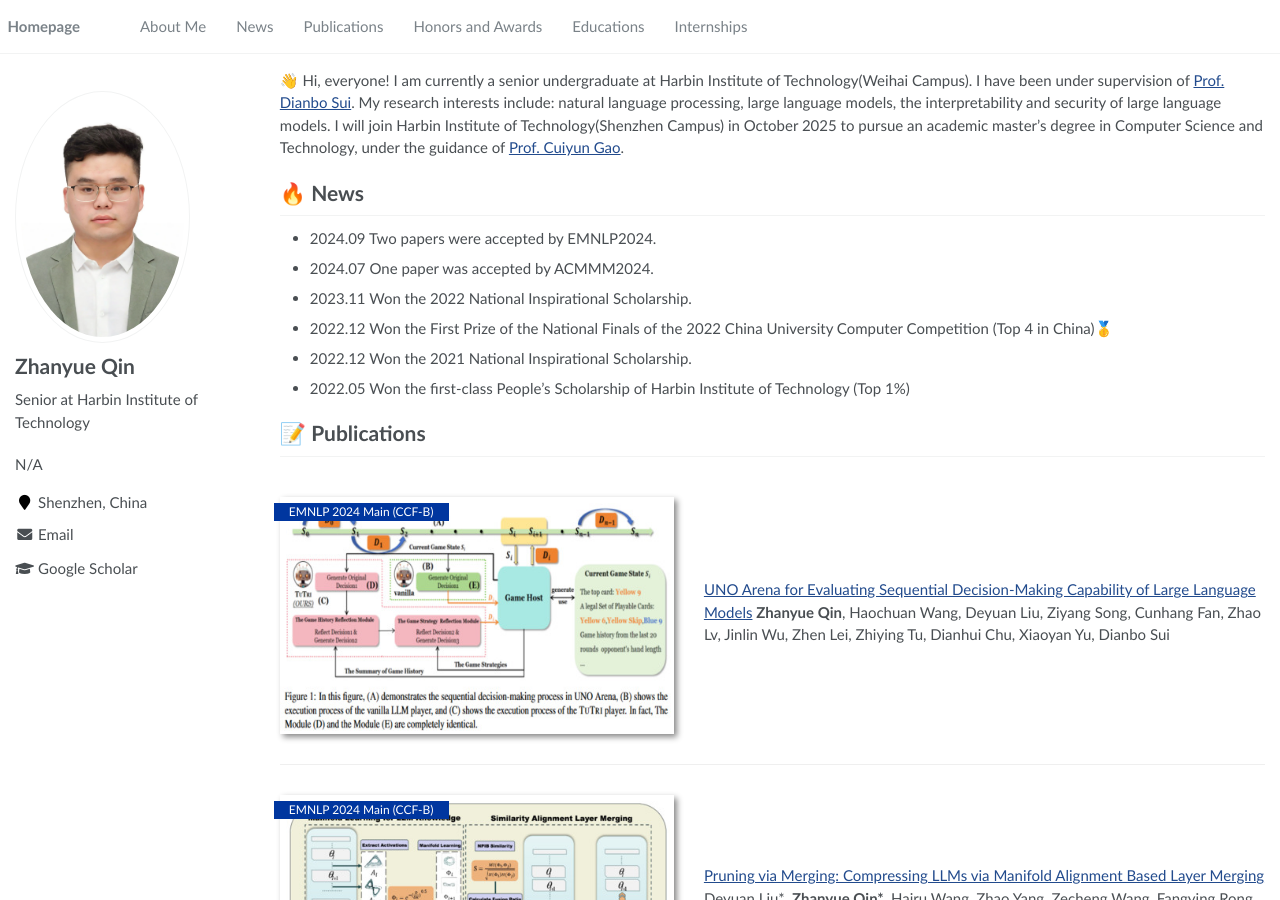
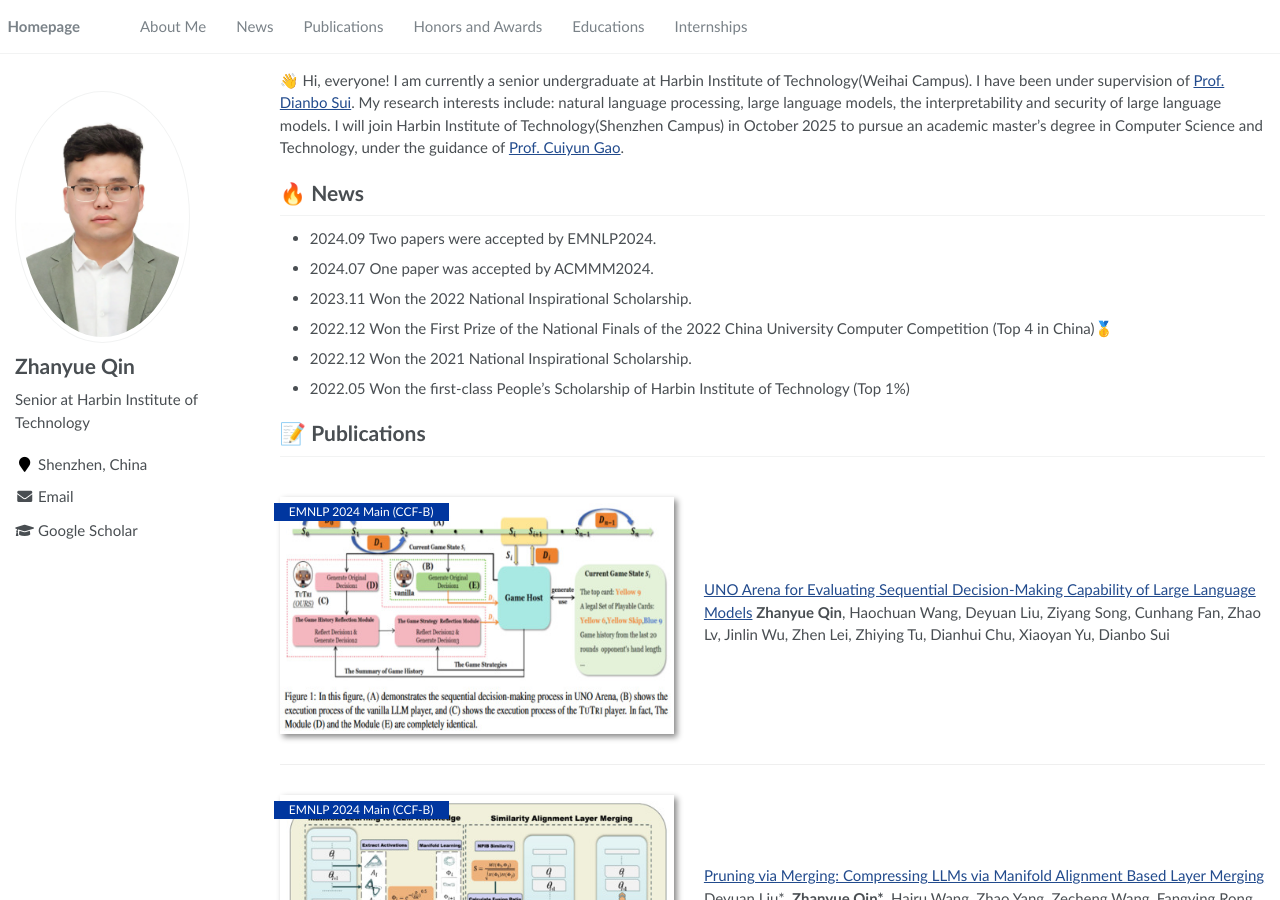
Before and after one commit to hrwang00/HairuWang.github.io, a Jekyll site: the page built from _pages/about.md, in a window 1280 px wide and 900 px high. Built offline with Jekyll 4.4.1, drawn with Linux system fonts in a browser that asks for light colours.

```diff
--- a/_config.yml
+++ b/_config.yml
@@ -7,7 +7,7 @@
 
 # Site Settings
 title                    : "Zhanyue's Homepage"
-description              : "N/A"
+description              : #"N/A"
 repository               : "JohnneyQin/JohnneyQin.github.io"
 google_scholar_stats_use_cdn : true
 
```
